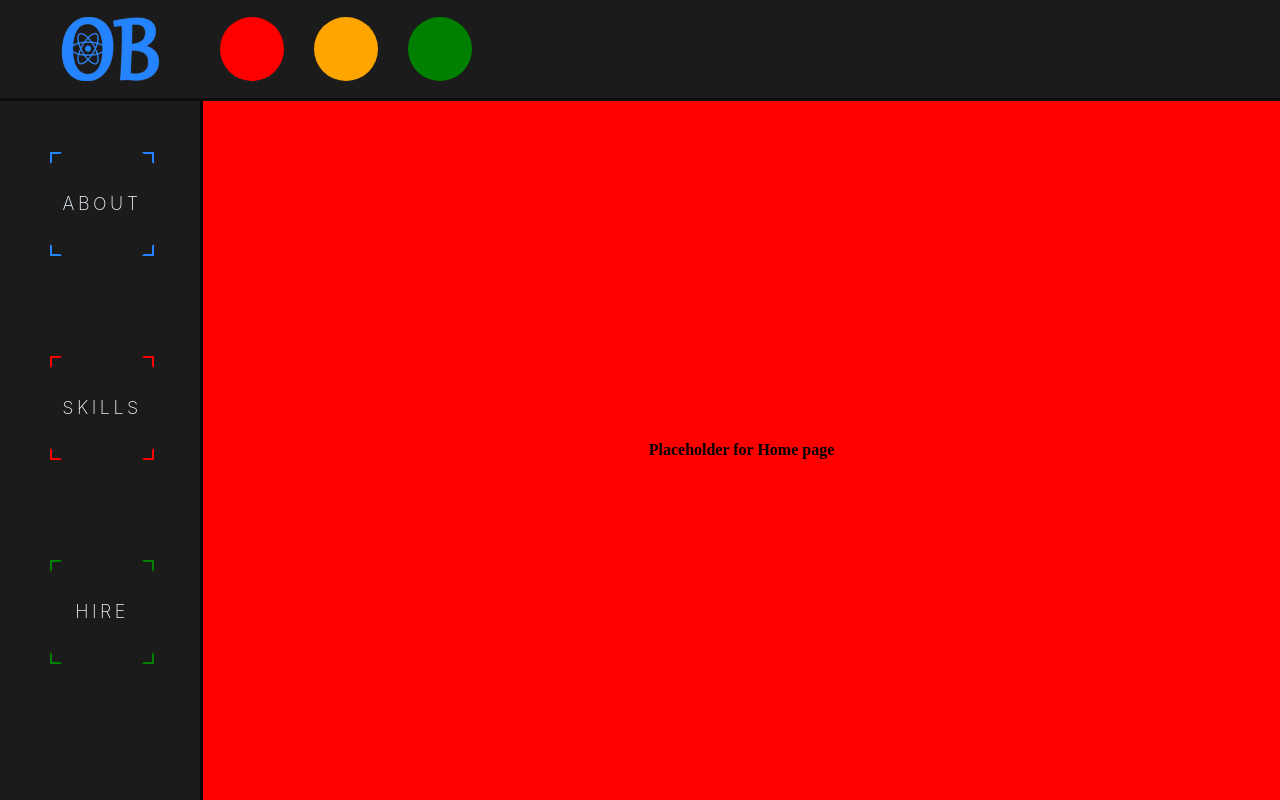
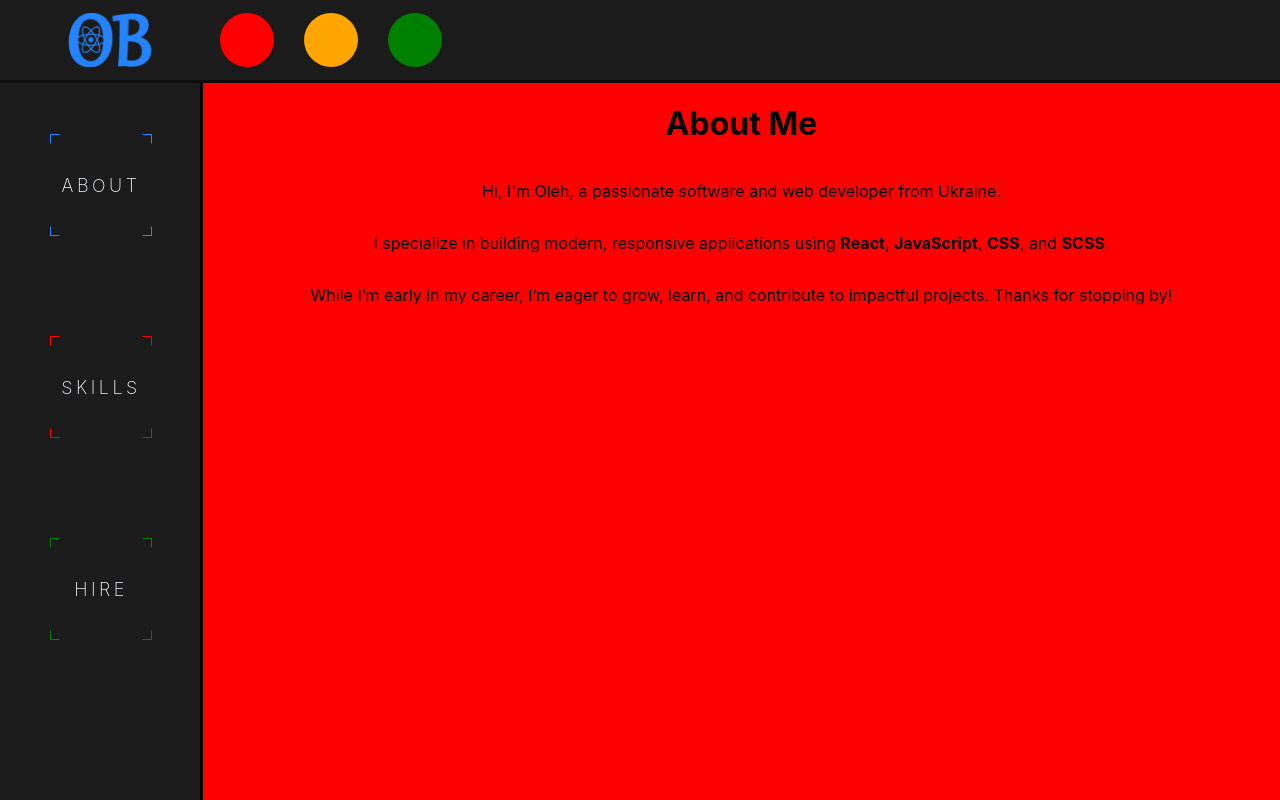
Before and after one commit to xeen96/portfolio, a React (Create React App) app: page / in a window 1280 px wide. Built offline with nearby package versions, Linux system fonts and the light colour scheme.

Commit message:
home page

```diff
--- a/src/index.css
+++ b/src/index.css
@@ -1,7 +1,4 @@
 html, body {
   margin: 0;
   padding: 0;
-  box-sizing: border-box;
-  /* height: 100vh;
-  overflow: hidden; */
 }
--- a/src/layouts/header/header.js
+++ b/src/layouts/header/header.js
@@ -7,7 +7,7 @@ const Header = () => {
     <div
       id={styles.header}>
       <div className={styles["img-container"]}>
-        <a href="/home"><img src={logo}></img>
+        <a href="/about"><img src={logo}></img>
         </a>
       </div>
       <div className={styles["circle-red"]}></div>
--- a/src/layouts/header/header.module.scss
+++ b/src/layouts/header/header.module.scss
@@ -1,7 +1,7 @@
 @use "../../styles/variables" as *;
 
 #header {
-  height: 77.5px;
+  height: 60px;
   // background: #333;
   background-color: $primary-bg;
   color: white;
@@ -13,6 +13,7 @@
   align-items: center;
   justify-content: left;
   gap:30px;
+  flex-shrink: 0;
 }
 .img-container {
   width: 180px;
@@ -24,16 +25,17 @@ img {
   display: flex;
   align-items: center;
   justify-content: center;
-  height: 64px;
+  height: 54px;
   margin-left: 15px;
 }
 
 
 @mixin circle($color) {
-  width: 64px;
-  height: 64px;
+  width: 54px;
+  height: 54px;
   border-radius: 50%;
   background-color: $color;
+  flex-shrink: 0;
 
 }
 .circle-red {
--- a/src/layouts/main_layout.js
+++ b/src/layouts/main_layout.js
@@ -2,7 +2,7 @@ import React from "react";
 import { Routes, Route } from "react-router-dom";
 import NavBar from "./nav_bar/nav_bar";
 import Header from "./header/header";
-import AboutPage from "../pages/home";
+import AboutPage from "../pages/about";
 import SkillsPage from "../pages/skills";
 import ContactPage from "../pages/contact"
 import styles from "./main_layout.module.scss";
--- a/src/layouts/main_layout.module.scss
+++ b/src/layouts/main_layout.module.scss
@@ -1,4 +1,5 @@
 .content {
   display: flex;
   flex: 1;
+  flex-shrink: 0;
 }
--- a/src/layouts/nav_bar/nav_bar.module.scss
+++ b/src/layouts/nav_bar/nav_bar.module.scss
@@ -3,10 +3,11 @@
 .navbar {
   background-color: $primary-bg;
   display: flex;
+  position: relative;
   width: 200px;
+  min-width: 200px;
   border-right: 3px solid black;
   justify-content: center;
-
 
   ul {
     position: relative;
@@ -28,23 +29,19 @@
     justify-content: center;
     align-items: center;
     position: relative;
-    border: 2px solid $frame-color;
-
+    border: 1.5px solid $frame-color;
+    z-index: 0;
 
     /* frame logic*/
      &:hover {
-      box-shadow: 0 0 50px 2px $frame-color;
+      filter: drop-shadow(0 0 10px $frame-color) drop-shadow(0 0 20px $frame-color) drop-shadow(0 0 30px $frame-color);
+      z-index: 1;
       scale: 1.25;
+      a {
+        font-weight: 500;
+        // filter: drop-shadow(0px 0px 10px aliceblue);
+      }
     }
-    // &::before {
-    //   content: "";
-    //   position: absolute;
-    //   inset: 30px;
-    //   box-shadow: 0 0 0 10px #f70000, 0 0 0 20px var($primary-bg), 0 0 0 20px #fff;
-    // }
-    // &:hover::before {
-    //   inset: -15px;
-    // }
 
     &::after {
       content: "";
@@ -53,13 +50,14 @@
       transform: rotate(45deg);
       transition: 0.75s;
       inset: -15%;
+      z-index: 1;
     }
 
     &:hover::after {
       background-color: $primary-bg;
       transform: rotate(0deg);
       transition: 0.5s;
-      inset: 25%;
+      inset: 100%;
     }
     /* end frame logic*/
   }
@@ -87,10 +85,11 @@
     text-align: center;
     width: 100%;
     height: 100%;
-    z-index: 999;
+    z-index: 10;
     font-weight: 200;
     font-size: 18px;
     letter-spacing: 3.5px;
     text-transform: uppercase;
+
   }
 }
--- /dev/null
+++ b/src/pages/about.js
@@ -0,0 +1,16 @@
+import React from "react";
+import styles from "./about.module.scss"
+
+const About = () => {
+
+  return (
+<div className={styles.about}>
+  <h1>About Me</h1>
+    <p>Hi, I'm Oleh, a passionate software and web developer from Ukraine.</p>
+    <p>I specialize in building modern, responsive applications using <strong>React</strong>, <strong>JavaScript</strong>, <strong>CSS</strong>, and <strong>SCSS</strong>.</p>
+    <p>While I’m early in my career, I’m eager to grow, learn, and contribute to impactful projects. Thanks for stopping by!</p>
+</div>
+  )
+}
+
+export default About;
--- /dev/null
+++ b/src/pages/about.module.scss
@@ -0,0 +1,15 @@
+.about {
+  display: flex;
+  flex-grow: 1;
+  background-color: red;
+  align-items: center;
+  flex-direction: column;
+  h1 {
+    font-family: -apple-system, BlinkMacSystemFont, Segoe UI, Roboto, Oxygen, Ubuntu, Cantarell, Fira Sans, Droid Sans, Helvetica Neue, sans-serif;
+    font-weight: 700;
+  }
+  p {
+    font-family: -apple-system, BlinkMacSystemFont, Segoe UI, Roboto, Oxygen, Ubuntu, Cantarell, Fira Sans, Droid Sans, Helvetica Neue, sans-serif;
+    font-weight: 400;
+  }
+}
--- a/src/pages/home.js
+++ /dev/null
@@ -1,13 +0,0 @@
-import React from "react";
-import styles from "./home.module.scss"
-
-const Home = () => {
-
-  return (
-    <div className={styles.home}>
-      <h4>Placeholder for Home page</h4>
-    </div>
-  )
-}
-
-export default Home;
--- a/src/pages/home.module.scss
+++ /dev/null
@@ -1,7 +0,0 @@
-.home {
-  display: flex;
-  flex-grow: 1;
-  background-color: red;
-  justify-content: center;
-  align-items: center;
-}
```
